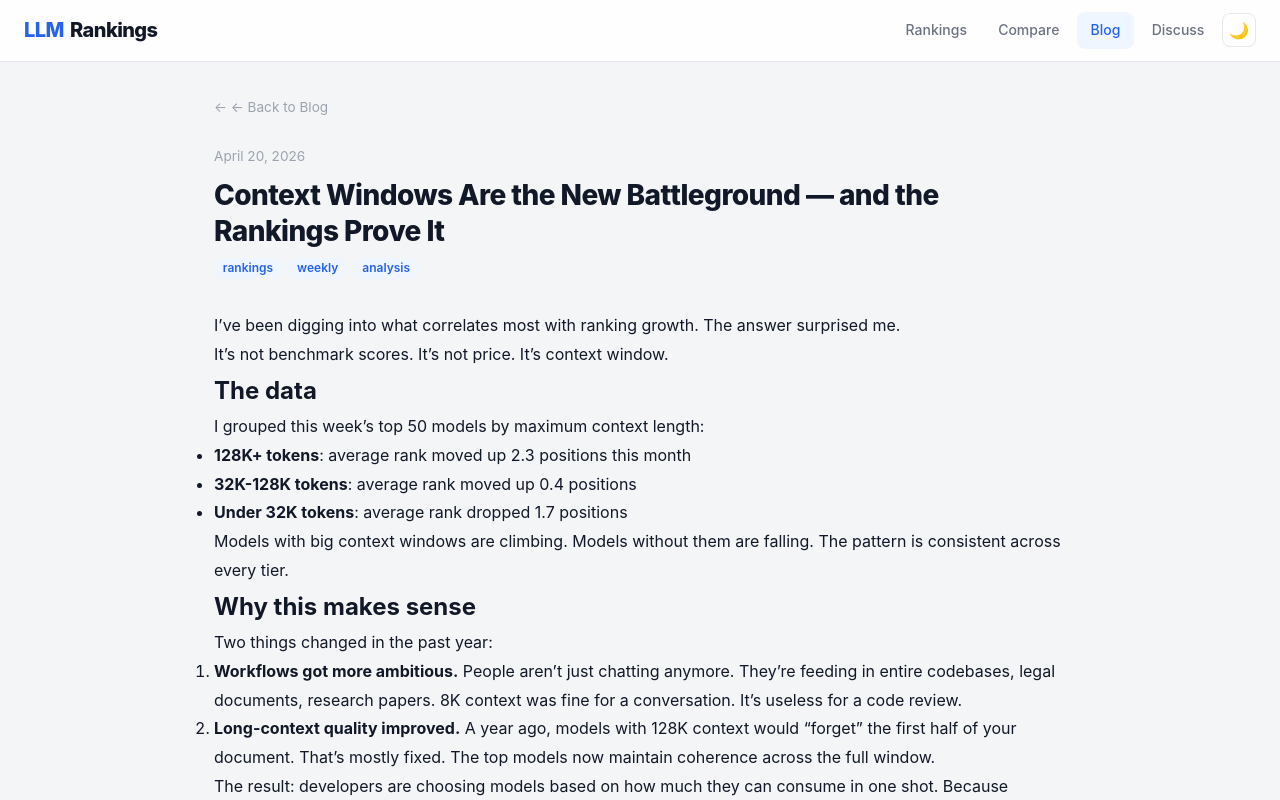
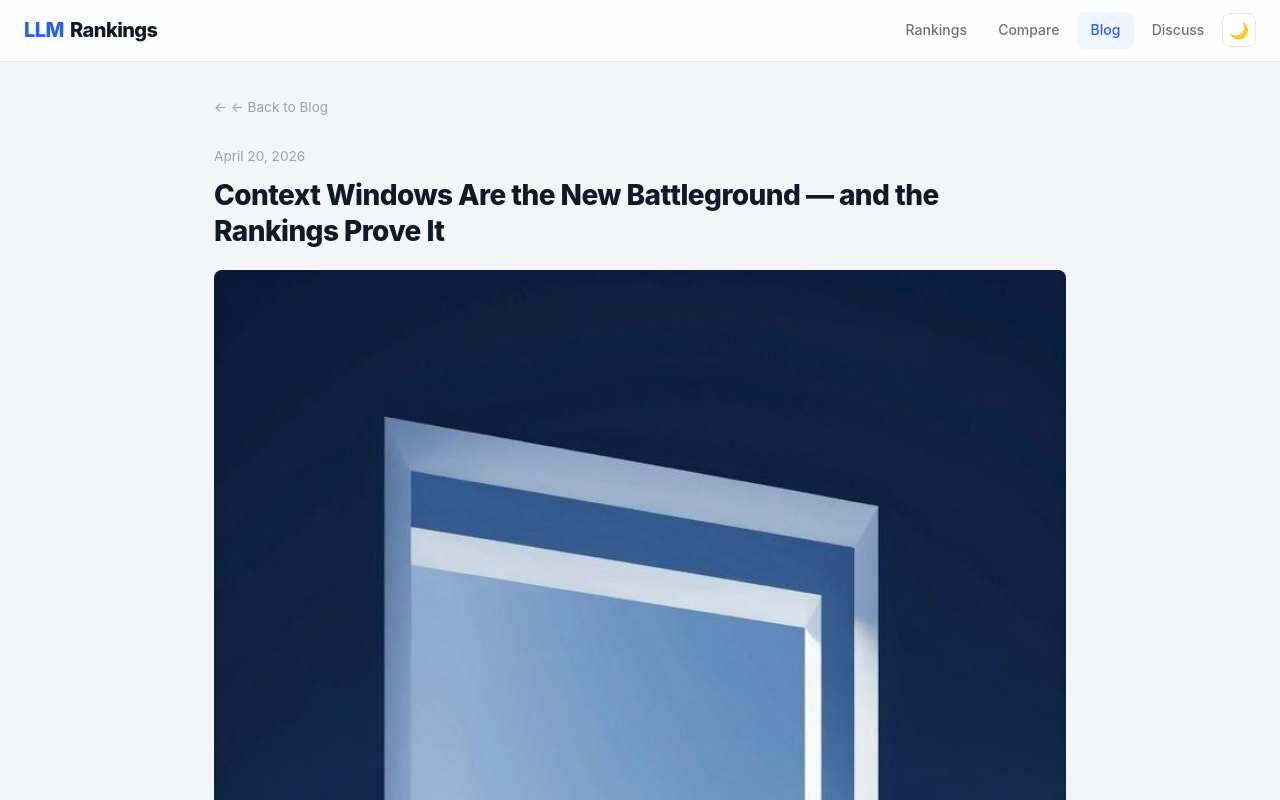
Before and after one commit to hldqwz/funchinago, an Astro site: page /blog/april-20-rankings in a window 1280 px wide. Shown: the top 800 px of the page. Built offline with nearby package versions, Linux system fonts and the light colour scheme; Astro itself is replaced by a stand-in of ours.

Commit message:
add 8 hero images + link to all 12 blog articles

```diff
--- a/src/content/blog/april-20-rankings.md
+++ b/src/content/blog/april-20-rankings.md
@@ -3,6 +3,7 @@ title: "Context Windows Are the New Battleground — and the Rankings Prove It"
 date: 2026-04-20
 description: "Everyone talks about benchmark scores. But the ranking data suggests developers care more about how much text a model can handle at once."
 tags: ["rankings", "weekly", "analysis"]
+hero_image: "/images/blog/hero-context.jpg"
 locale: "en"
 ---
 
--- a/src/content/blog/april-27-rankings.md
+++ b/src/content/blog/april-27-rankings.md
@@ -3,6 +3,7 @@ title: "Developers Are Switching Models Faster Than Ever — And That's a Good T
 date: 2026-04-27
 description: "The average model in the top 50 changes rank by 3.4 positions per week. A year ago it was 1.8. Low switching costs are reshaping the market."
 tags: ["rankings", "weekly", "analysis"]
+hero_image: "/images/blog/hero-switching.jpg"
 locale: "en"
 ---
 
--- a/src/content/blog/april-6-rankings.md
+++ b/src/content/blog/april-6-rankings.md
@@ -3,6 +3,7 @@ title: "OpenRouter Just Crossed 5 Million Daily Calls — Here's Why That Matter
 date: 2026-04-06
 description: "The API gateway is becoming the default way developers access models. The numbers tell an interesting story about where inference is heading."
 tags: ["rankings", "weekly", "analysis", "platforms"]
+hero_image: "/images/blog/hero-gateway.jpg"
 locale: "en"
 ---
 
--- a/src/content/blog/may-11-rankings.md
+++ b/src/content/blog/may-11-rankings.md
@@ -3,6 +3,7 @@ title: "Vision Models Are Quietly Taking Over — Look at the Rankings"
 date: 2026-05-11
 description: "Models that can see images are climbing faster than text-only models. The ranking data shows a shift that most people haven't noticed yet."
 tags: ["rankings", "weekly", "analysis", "multimodal"]
+hero_image: "/images/blog/hero-vision.jpg"
 locale: "en"
 ---
 
--- a/src/content/blog/may-18-rankings.md
+++ b/src/content/blog/may-18-rankings.md
@@ -3,6 +3,7 @@ title: "What the Top 10 Tells Us About Where AI Is Heading"
 date: 2026-05-18
 description: "The top 10 models by usage aren't the top 10 by benchmark scores. The differences tell you more than either list alone."
 tags: ["rankings", "weekly", "analysis"]
+hero_image: "/images/blog/hero-benchmark-gap.jpg"
 locale: "en"
 ---
 
--- a/src/content/blog/model-comparison-guide.md
+++ b/src/content/blog/model-comparison-guide.md
@@ -3,6 +3,7 @@ title: "Stop Guessing Which Model to Use — Look at These 5 Numbers Instead"
 date: 2026-05-20
 description: "Hundreds of models, no idea which to pick? Five data points, five minutes, decision made."
 tags: ["guide", "comparison", "beginner"]
+hero_image: "/images/blog/hero-dashboard.jpg"
 locale: "en"
 ---
 
--- a/src/content/blog/weekly-ranking-recap.md
+++ b/src/content/blog/weekly-ranking-recap.md
@@ -3,6 +3,7 @@ title: "This Week in AI Models: Claude Still #1, but Open-Source is Catching Up
 date: 2026-05-25
 description: "OpenRouter weekly ranking breakdown — who's up, who's down, and whether you should switch models."
 tags: ["rankings", "weekly", "analysis"]
+hero_image: "/images/blog/hero-race.jpg"
 locale: "en"
 ---
 
--- a/src/content/blog/zh-weekly-recap.md
+++ b/src/content/blog/zh-weekly-recap.md
@@ -3,6 +3,7 @@ title: "Why the Cheapest Model is Usually the Wrong Choice"
 date: 2026-05-15
 description: "Everyone optimizes for price first. Here's why that backfires, and what to optimize for instead."
 tags: ["guide", "pricing", "analysis"]
+hero_image: "/images/blog/hero-value.jpg"
 locale: "en"
 ---
 
```
Also changed, not shown: public/images/blog/hero-benchmark-gap.jpg (added), public/images/blog/hero-context.jpg (added), public/images/blog/hero-dashboard.jpg (added), public/images/blog/hero-gateway.jpg (added), public/images/blog/hero-race.jpg (added), public/images/blog/hero-switching.jpg (added), public/images/blog/hero-value.jpg (added), public/images/blog/hero-vision.jpg (added), public/images/blog/test-imagen.jpg (added).
